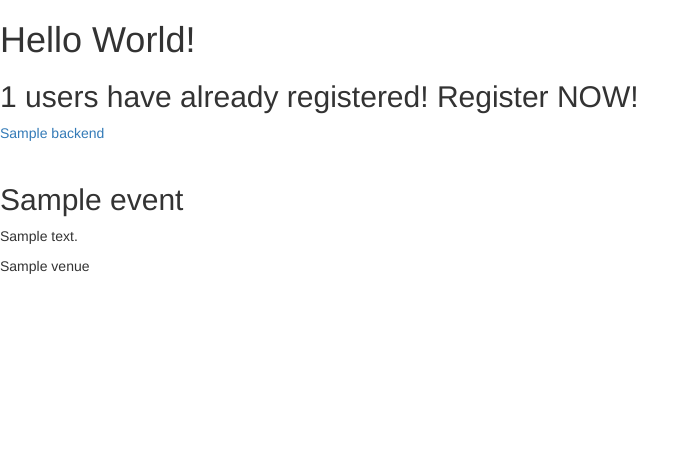
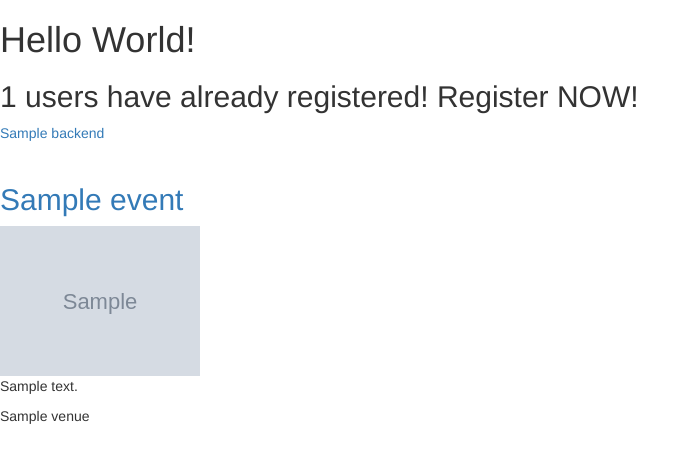
Before and after one commit to NITDgpOS/festcms, a Django app: template festflow/templates/festflow/index.html in a window 1280 px wide. Shown: the top 463 px of the page, without its empty margins (0-699 px from the left). Run offline with Django 3.2, Linux system fonts and the light colour scheme; the template is opened without the code that fills it: most values are stand-ins (such as "Sample title", 1, 10 or a date in 2020); grey boxes marked "Sample" are stand-in pictures; some libraries are stand-ins or nearby versions.

Commit message:
Display event logo in index

```diff
--- a/festflow/templates/festflow/index.html
+++ b/festflow/templates/festflow/index.html
@@ -31,7 +31,10 @@
 
   {% for event in all_events %}
     <div class="event_container">
-      <h2>{{ event.name }}</h2>
+      <a href="{{ event.get_absolute_url }}"><h2>{{ event.name }}</h2></a>
+      {% if event.logo %}
+        <img src="{{ event.logo.url }}" width="200px">
+      {% endif %}
       <p>{{ event.description }}</p>
       <p>{{ event.venue }}</p>
     </div>
```
